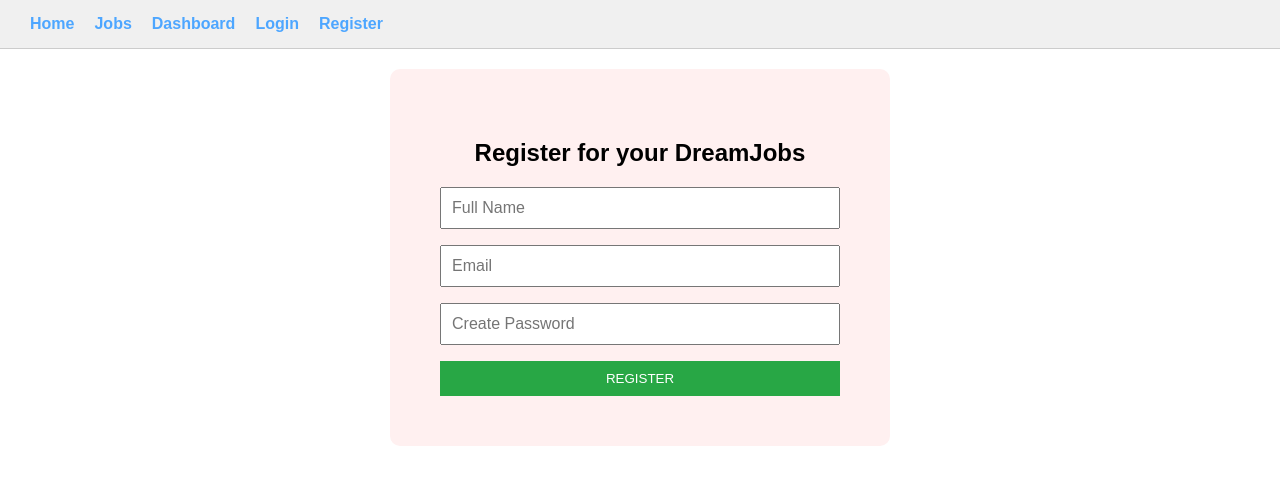
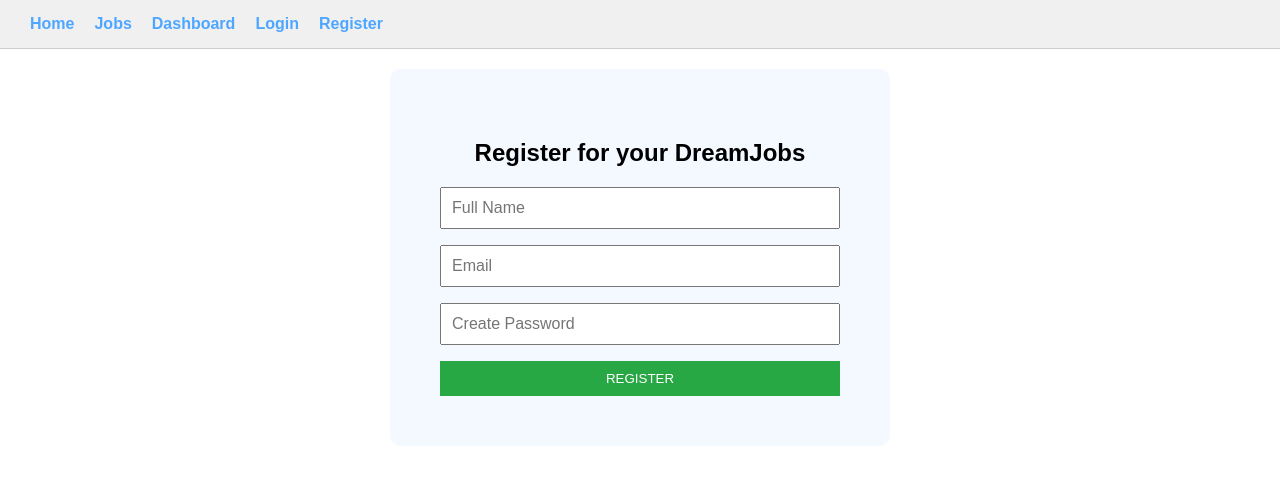
Before and after one commit to Facelessism/CODSOFT, a React (Create React App) app in the folder client/: page /register in a window 1280 px wide. Shown: the top 484 px of the page. Built offline with nearby package versions, Linux system fonts and the light colour scheme.

Commit message:
Rectified Register page, had an error

```diff
--- a/client/src/pages/Register.js
+++ b/client/src/pages/Register.js
@@ -50,7 +50,7 @@
     maxWidth: "400px",
     margin: "0 auto",
     textAlign: "center",
-    backgroundColor: "#fff0f0",
+    backgroundColor: "#f4f9ff",
     borderRadius: "10px",
   },
   form: {
```
